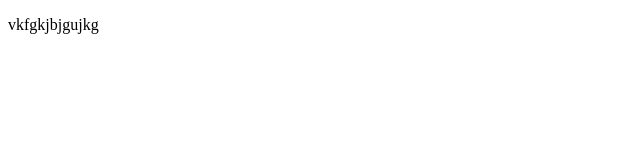
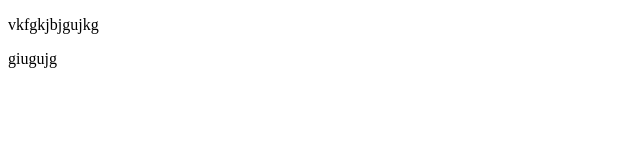
Before and after one commit to harshitaaa1114/localrepo, a plain HTML site: page index.html in a window 1280 px wide. Shown: the full height of the page, 0-640 px from the left. Drawn offline with Linux system fonts and the light colour scheme.

Commit message:
Add a new feature

```diff
--- a/index.html
+++ b/index.html
@@ -7,5 +7,6 @@
 </head>
 <body>
     <p>vkfgkjbjgujkg</p>
+    <p>giugujg</p>
 </body>
 </html>
```
Also changed, not shown: 1 other file.
